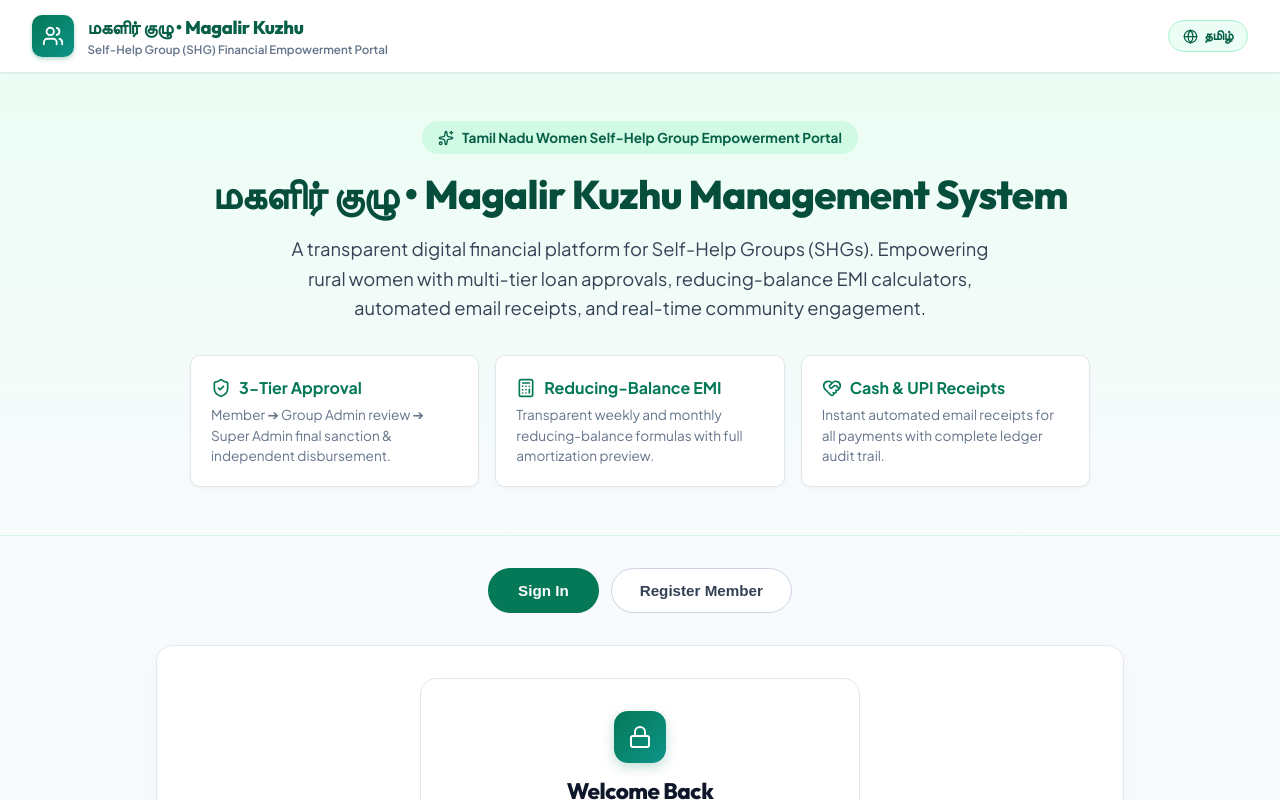
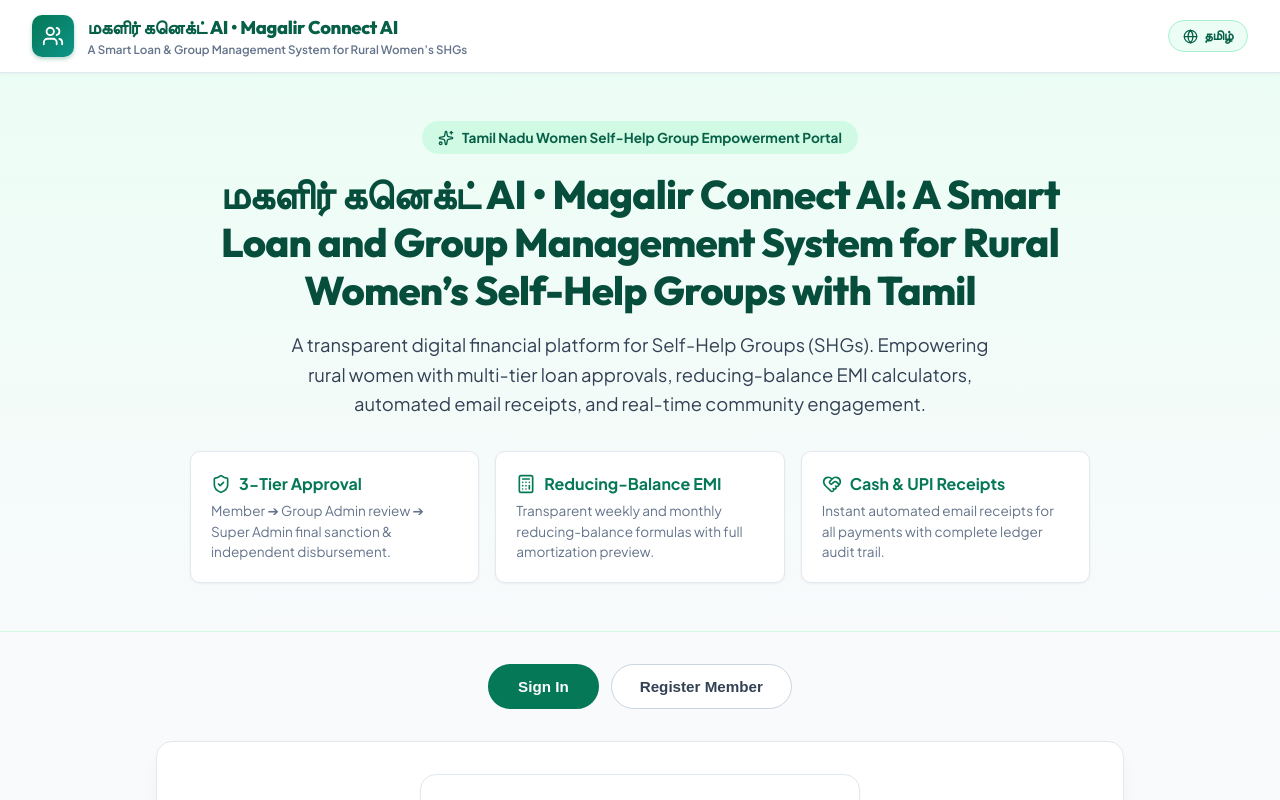
Before and after one commit to SherasanjayN/Antigravity-ok-, a React (Vite) app in the folder client/: page / in a window 1280 px wide. Shown: the top 800 px of the page. Built offline with nearby package versions, Linux system fonts and the light colour scheme.

Commit message:
Update project title to Magalir Connect AI and enhance Tamil-English language switcher

```diff
--- a/client/index.html
+++ b/client/index.html
@@ -3,8 +3,8 @@
   <head>
     <meta charset="UTF-8" />
     <meta name="viewport" content="width=device-width, initial-scale=1.0" />
-    <title>Magalir Kuzhu Management System | Self-Help Group Portal</title>
-    <meta name="description" content="Operational Self-Help Group (Magalir Kuzhu) management system featuring member registrations with admin approval, per-group live chat, and 3-step loan approvals with automated email notifications." />
+    <title>Magalir Connect AI: A Smart Loan and Group Management System for Rural Women’s Self-Help Groups with Tamil</title>
+    <meta name="description" content="Magalir Connect AI: A Smart Loan and Group Management System for Rural Women’s Self-Help Groups with Tamil. Featuring member registrations, per-group live chat, AI assistant, and multi-step loan approvals." />
   </head>
   <body>
     <div id="root"></div>
--- a/client/src/components/Navbar.jsx
+++ b/client/src/components/Navbar.jsx
@@ -85,7 +85,7 @@ export default function Navbar({ user, onLogout }) {
             letterSpacing: '-0.02em',
             fontFamily: 'var(--font-heading)'
           }}>
-            {t('app_tamil_title')} • Magalir Kuzhu
+            {t('app_tamil_title')} • Magalir Connect AI
           </div>
           <div style={{ fontSize: '0.725rem', color: 'var(--text-muted)', fontWeight: 600 }}>
             {t('portal_sub')}
--- a/client/src/components/PublicLanding.jsx
+++ b/client/src/components/PublicLanding.jsx
@@ -42,7 +42,7 @@ export default function PublicLanding({ onLoginSuccess, onRegisterSuccess, onPen
             lineHeight: 1.2,
             letterSpacing: '-0.02em'
           }}>
-            {t('app_tamil_title')} • {t('app_title')}
+            {t('app_tamil_title')} • {lang === 'ta' ? t('app_title') : 'Magalir Connect AI: A Smart Loan and Group Management System for Rural Women’s Self-Help Groups with Tamil'}
           </h1>
 
           <p style={{
@@ -181,7 +181,7 @@ export default function PublicLanding({ onLoginSuccess, onRegisterSuccess, onPen
         color: '#64748b'
       }}>
         <p style={{ margin: '0 0 0.5rem 0', fontWeight: 600, color: '#334155' }}>
-          மகளிர் குழு • Magalir Kuzhu Management System
+          மகளிர் கனெக்ட் AI • Magalir Connect AI: A Smart Loan and Group Management System for Rural Women’s Self-Help Groups with Tamil
         </p>
         <p style={{ margin: 0 }}>
           Dedicated to financial inclusion, mutual assistance, and community empowerment in Tamil Nadu.
--- a/client/src/components/SuperAdmin/SuperAdminDashboard.jsx
+++ b/client/src/components/SuperAdmin/SuperAdminDashboard.jsx
@@ -20,7 +20,10 @@ import BroadcastTab from './BroadcastTab';
 import LoanCalculatorModal from '../LoanCalculatorModal';
 import { api } from '../../services/api';
 
+import { useLanguage } from '../../i18n';
+
 export default function SuperAdminDashboard({ currentUser }) {
+  const { t, lang } = useLanguage();
   const [activeTab, setActiveTab] = useState('overview');
   const [pendingCount, setPendingCount] = useState(0);
   const [pendingLoansCount, setPendingLoansCount] = useState(0);
@@ -43,25 +46,25 @@ export default function SuperAdminDashboard({ currentUser }) {
   }, [activeTab]);
 
   const navItems = [
-    { id: 'overview', label: 'Master Overview', icon: LayoutDashboard },
+    { id: 'overview', label: t('tab_overview'), icon: LayoutDashboard },
     {
       id: 'pending',
-      label: 'Pending Registrations',
+      label: t('tab_pending_users'),
       icon: UserCheck,
       badge: pendingCount > 0 ? pendingCount : null,
       badgeColor: '#d97706'
     },
     {
       id: 'loans',
-      label: 'Loan Workflow',
+      label: t('tab_loans'),
       icon: IndianRupee,
       badge: pendingLoansCount > 0 ? pendingLoansCount : null,
       badgeColor: '#7c3aed'
     },
-    { id: 'calculator', label: 'Loan Calculator', icon: Calculator },
-    { id: 'groups', label: 'Groups & Chatrooms', icon: Building2 },
-    { id: 'users', label: 'Members Directory', icon: Users },
-    { id: 'broadcast', label: 'Broadcast Announcements', icon: Megaphone }
+    { id: 'calculator', label: lang === 'ta' ? 'கடன் கால்குலேட்டர்' : 'Loan Calculator', icon: Calculator },
+    { id: 'groups', label: t('tab_groups'), icon: Building2 },
+    { id: 'users', label: t('tab_users'), icon: Users },
+    { id: 'broadcast', label: t('tab_broadcast'), icon: Megaphone }
   ];
 
   return (
--- a/client/src/i18n.jsx
+++ b/client/src/i18n.jsx
@@ -3,9 +3,10 @@ import React, { createContext, useContext, useState, useEffect } from 'react';
 const translations = {
   en: {
     // Branding
-    app_title: 'Magalir Kuzhu Management System',
-    app_tamil_title: 'மகளிர் குழு',
-    portal_sub: 'Self-Help Group (SHG) Financial Empowerment Portal',
+    app_title: 'Magalir Connect AI',
+    app_full_title: 'Magalir Connect AI: A Smart Loan and Group Management System for Rural Women’s Self-Help Groups with Tamil',
+    app_tamil_title: 'மகளிர் கனெக்ட் AI',
+    portal_sub: 'A Smart Loan & Group Management System for Rural Women’s SHGs',
 
     // Auth & Navigation
     signin: 'Sign In',
@@ -140,9 +141,10 @@ const translations = {
   },
   ta: {
     // Branding
-    app_title: 'மகளிர் குழு மேலாண்மை அமைப்பு',
-    app_tamil_title: 'மகளிர் குழு',
-    portal_sub: 'சுய உதவிக் குழு (SHG) நிதி மேம்பாட்டு தளம்',
+    app_title: 'மகளிர் கனெக்ட் AI: கிராமப்புற மகளிர் சுய உதவிக் குழுக்களுக்கான ஸ்மார்ட் கடன் மற்றும் குழு மேலாண்மை அமைப்பு',
+    app_full_title: 'மகளிர் கனெக்ட் AI: கிராமப்புற மகளிர் சுய உதவிக் குழுக்களுக்கான ஸ்மார்ட் கடன் மற்றும் குழு மேலாண்மை அமைப்பு (தமிழ் வழிகாட்டலுடன்)',
+    app_tamil_title: 'மகளிர் கனெக்ட் AI',
+    portal_sub: 'கிராமப்புற மகளிர் சுய உதவிக் குழுக்களுக்கான ஸ்மார்ட் கடன் மற்றும் குழு மேலாண்மை அமைப்பு',
 
     // Auth & Navigation
     signin: 'உள்நுழைக',
```
